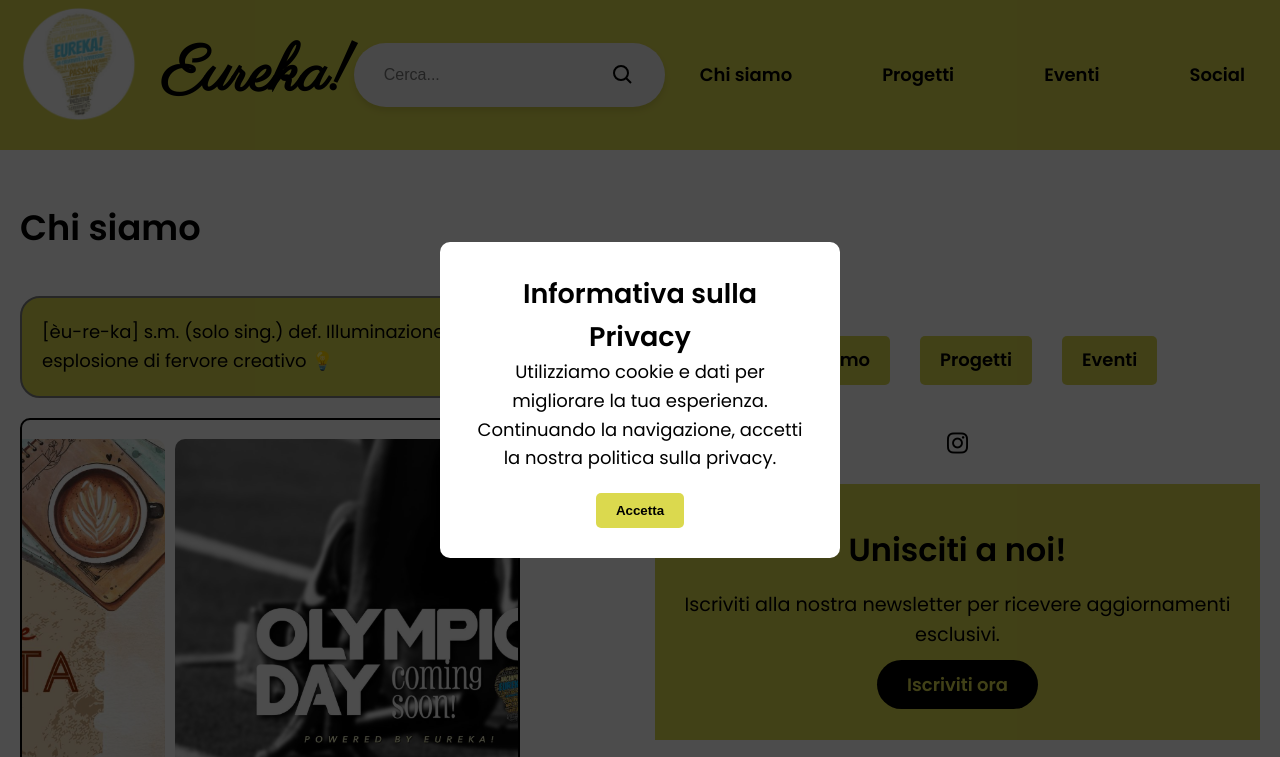
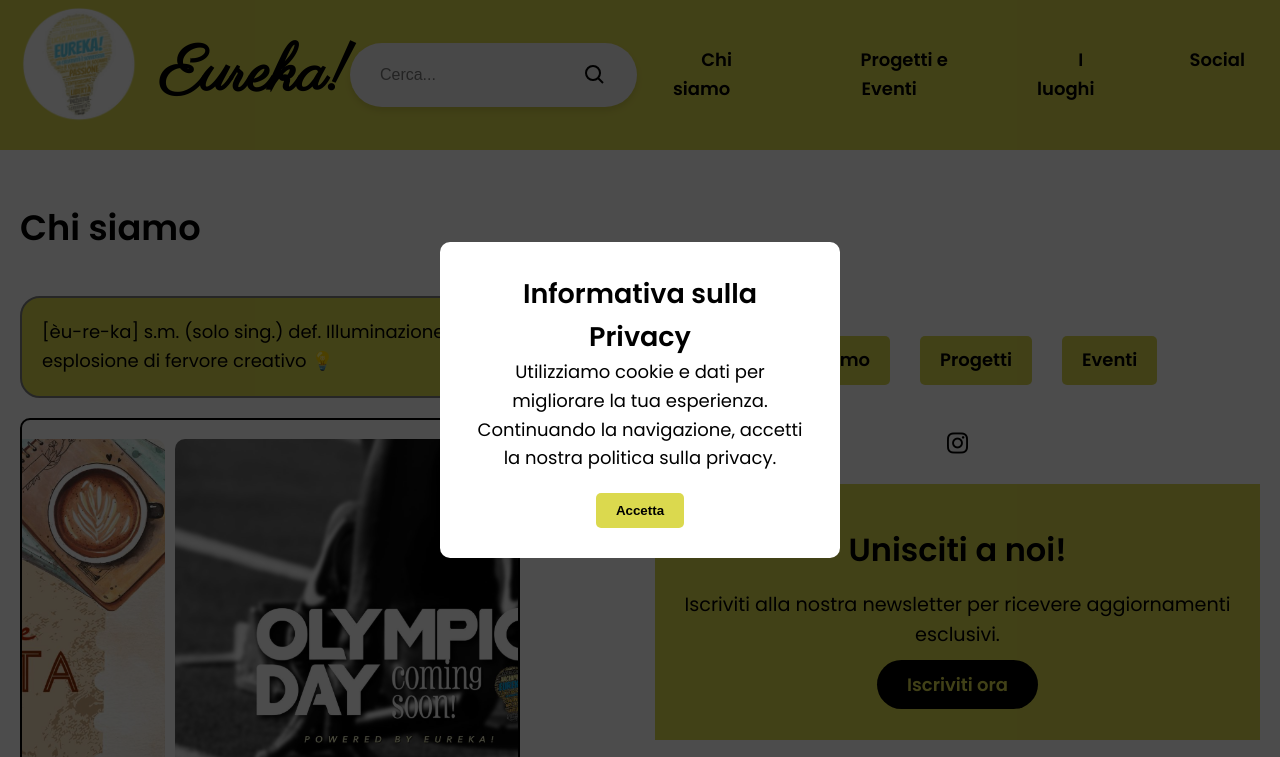
Before and after one commit to anthack1/sitoeureka, a plain HTML site: page index.html in a window 1280 px wide. Shown: the top 757 px of the page. Drawn offline with Linux system fonts and the light colour scheme.

Commit message:
Update index.html

```diff
--- a/index.html
+++ b/index.html
@@ -34,8 +34,8 @@
             </div>
             <ul class="nav-links">
                 <li><a href="#">Chi siamo</a></li>
-                <li><a href="#">Progetti</a></li>
-                <li><a href="#">Eventi</a></li>
+                <li><a href="#">Progetti e Eventi</a></li>
+                <li><a href="#">I luoghi</a></li>
                 <li><a href="#">Social</a></li>
             </ul>
             <div class="burger">
```
